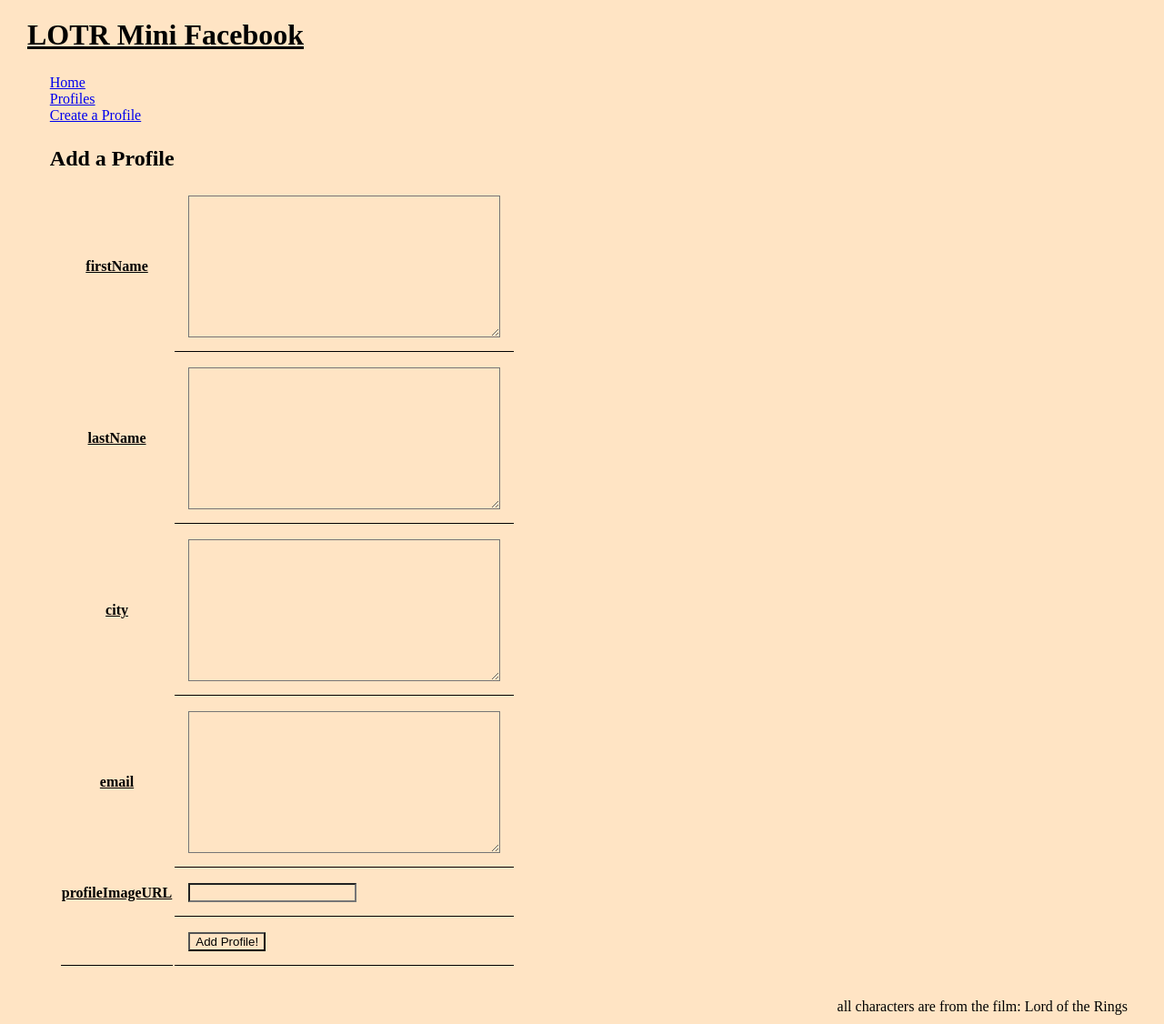
After one commit to BDuneganBU/CS4123-ASSIGNMENT7, a Django app: page /mini_fb/createProfile in a window 1280 px wide. The commit adds this page. Shown: the whole page at 91% size. Run offline with Django 5.2, Linux system fonts and the light colour scheme.

Commit message:
full Assignment 6 app

```diff
--- /dev/null
+++ b/mini_fb/forms.py
@@ -0,0 +1,17 @@
+# mini_fb/forms.py
+
+from django import forms
+from .models import Profile, StatusMessage
+
+class CreateProfileForm(forms.ModelForm):
+    '''A form to add a Profile to the database.'''
+    class Meta:
+        '''associate this form with the Comment model; select fields'''
+        model = Profile #relate to the Profile Model
+        fields = ['firstName', 'lastName', 'city','email', 'profileImageURL']  # which fields from model should we use
+
+class CreateStatusMessageForm(forms.ModelForm):
+    '''A form to add a status message for a profile to the database'''
+    class Meta:
+        model = StatusMessage
+        fields = ['message']  # which fields from model should we use
--- a/mini_fb/models.py
+++ b/mini_fb/models.py
@@ -4,10 +4,12 @@
 # Define the data objects for our application
 #
 from django.db import models
+from django.urls import reverse
 
 #Each model is a class
 class Profile(models.Model): #class MUST inheirit
-    '''Encapsulate the idea of an Profile by some author.'''
+    '''Encapsulate the idea of an Profile by some author.
+    {firstName, lastName, city, email, profileImageURL}'''
     # data attributes of an Profile:
     firstName = models.TextField(blank=False)
     lastName = models.TextField(blank=False)
@@ -20,10 +22,16 @@ class Profile(models.Model): #class MUST inheirit
         '''Return a string representation of this Profile object.'''
         return f'{self.firstName} {self.lastName}'
 
+    #returns a list of all attached StatusMessages for a given profile
     def get_statusMessages(self):
         '''Return all of the statusMessages about this profile.'''
         messages = StatusMessage.objects.filter(profile=self)
         return messages
+
+    #returns the URL which should be returned to when a profile is made
+    def get_absolute_url(self) -> str:
+        '''Return the URL to redirect to after successfully submitting form.'''
+        return reverse('show_all')
 
 class StatusMessage(models.Model):
     '''Encapsulate the idea of a status message for some profile.'''
--- a/mini_fb/templates/mini_fb/base.html
+++ b/mini_fb/templates/mini_fb/base.html
@@ -10,7 +10,9 @@
             <h1>LOTR Mini Facebook</h1>
         </header>
         <nav>
-            <a href="../../..">Home</a>
+            <a href="../../..">Home</a> <br>
+            <a href="{% url 'show_all' %}">Profiles</a> <br>
+            <a href="{% url 'createProfile' %}">Create a Profile</a>
         </nav>
         <main>
             {% block content %}
--- /dev/null
+++ b/mini_fb/templates/mini_fb/create_profile_form.html
@@ -0,0 +1,26 @@
+<!-- mini_fb/templates/mini_fb/create_profile_form.html -->
+{% extends 'mini_fb/base.html' %}
+
+{% block content %}
+
+<h2>Add a Profile</h2>
+
+<form method = 'POST'>
+{% csrf_token %}
+    <table>
+        <!--Follows the same form implementation as lecture-->
+        {% for field in form %}
+            <tr>
+                <th>{{field.name}}</th>
+                <td>{{field}}</td>
+            </tr>
+        {% endfor %}
+        <tr>
+            <td></td>
+            <td>
+                <input type='submit' name = 'Add Profile!' value= 'Add Profile!'>
+             </td>
+        </tr>
+    </table>
+</form>
+{% endblock %}
--- a/mini_fb/templates/mini_fb/show_all_profiles.html
+++ b/mini_fb/templates/mini_fb/show_all_profiles.html
@@ -12,6 +12,7 @@
         {% for p in profiles %}
         <tr>
             <td>
+                <!--goes to the specific page for the displayed profile-->
                 <a href="{% url 'show_profile' p.pk %}">{{p.firstName}} {{p.lastName}}</a>
             </td>
             <td>
--- a/mini_fb/templates/mini_fb/show_profile.html
+++ b/mini_fb/templates/mini_fb/show_profile.html
@@ -37,8 +37,10 @@
     </table>
 </div>
 <div>
-    <h2>Status Messages for {{profile.firstName}} {{profile.lastName}}:</h2>
+    <a href="{% url 'create_status' profile.pk %}">Add Status Message!</a>
+    <h2> Status Messages for {{profile.firstName}} {{profile.lastName}}:</h2>
     <table>
+        <!--Display a list of all StatusMessages for this profile-->
         {% for m in profile.get_statusMessages %}
             <tr>
                 <td style="border: none">
--- a/mini_fb/urls.py
+++ b/mini_fb/urls.py
@@ -6,4 +6,6 @@ urlpatterns = [
     # map the URL (empty string) to the view
     path('', views.ShowAllProfilesView.as_view(), name='show_all'), # generic class-based view
     path('profile/<int:pk>/', views.ShowProfilePageView.as_view(), name='show_profile'),
+    path('createProfile', views.CreateProfileView.as_view(), name='createProfile'),
+    path('profile/<int:pk>/create_status', views.CreateStatusMessageView.as_view(), name='create_status')
 ]
--- a/mini_fb/views.py
+++ b/mini_fb/views.py
@@ -2,8 +2,16 @@
 # mini_fb/views.py
 # Define the views for the mini_fb app:
 #from django.shortcuts import render
+import profile
+
+from django.forms import BaseModelForm
+from django.http import HttpResponse
 from .models import *
 from django.views.generic import ListView, DetailView
+from django.views.generic.edit import CreateView
+from .forms import CreateProfileForm, CreateStatusMessageForm
+from django.urls import reverse
+from typing import Any
 
 #class-based view
 class ShowAllProfilesView(ListView):
@@ -12,8 +20,53 @@ class ShowAllProfilesView(ListView):
     template_name = 'mini_fb/show_all_profiles.html'
     context_object_name = 'profiles' # how to find the data in the template file (context variable)
 
+#A more detailed version for a single profile
 class ShowProfilePageView(DetailView):
     '''Create a class that inheirits DetailView to display a single profile'''
     model = Profile
     template_name = 'mini_fb/show_profile.html'
     context_object_name = 'profile'
+
+#The view to create a new profile
+class CreateProfileView(CreateView):
+    '''A view to create a new profile and save it to the database.'''
+    form_class = CreateProfileForm
+    template_name = "mini_fb/create_profile_form.html"
+
+#The view to create a new StatusMessage
+class CreateStatusMessageView(CreateView):
+    '''A view to create a new StatusMessage and save it to the database.'''
+    form_class = CreateStatusMessageForm
+    template_name = "mini_fb/create_status_form.html"
+
+    def get_context_data(self, **kwargs: Any) -> dict[str, Any]:
+        '''
+        Build the dict of context data for this view.
+        '''
+        # superclass context data
+        context = super().get_context_data(**kwargs)
+        # find the pk from the URL
+        pk = self.kwargs['pk']
+        # find the corresponding article
+        profile = Profile.objects.get(pk=pk)
+        # add article to context data
+        context['profile'] = profile
+        return context
+
+    def form_valid(self, form):
+        '''
+        Handle the form submission. We need to set the foreign key by
+        attaching the Profile to the StatusMessage object.
+        We can find the article PK in the URL (self.kwargs).
+        '''
+        print(form.cleaned_data)
+        #find Article identified by the PK from the URL pattern
+        profile = Profile.objects.get(pk=self.kwargs['pk'])
+        #Attach Article to the instance of the comment set to its PK
+        form.instance.profile = profile
+        #Delegate work to super
+        return super().form_valid(form)
+
+    def get_success_url(self) -> str:
+        '''Return the URL to redirect to after successfully submitting form.'''
+        return reverse('show_profile', kwargs={'pk': self.kwargs['pk']})
```
Also changed, not shown: mini_fb/templates/mini_fb/create_status_form.html (added, +26 -0 lines), db.sqlite3.
